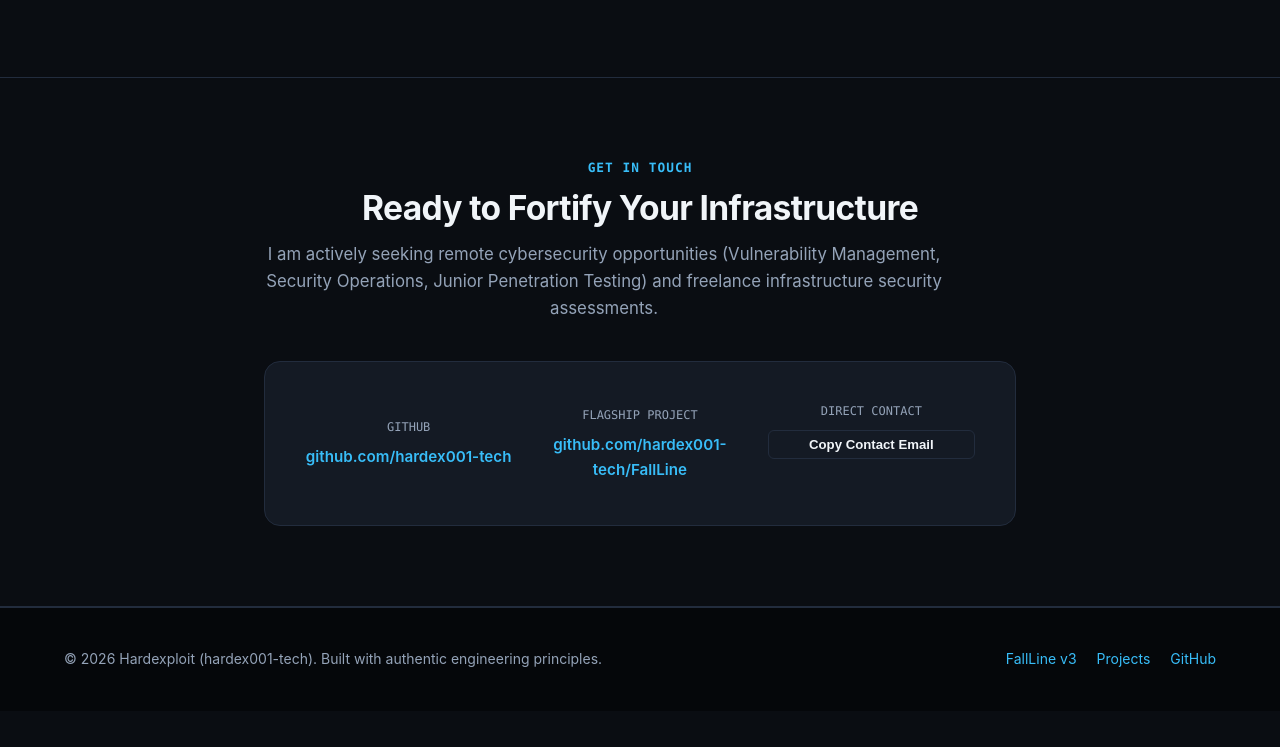
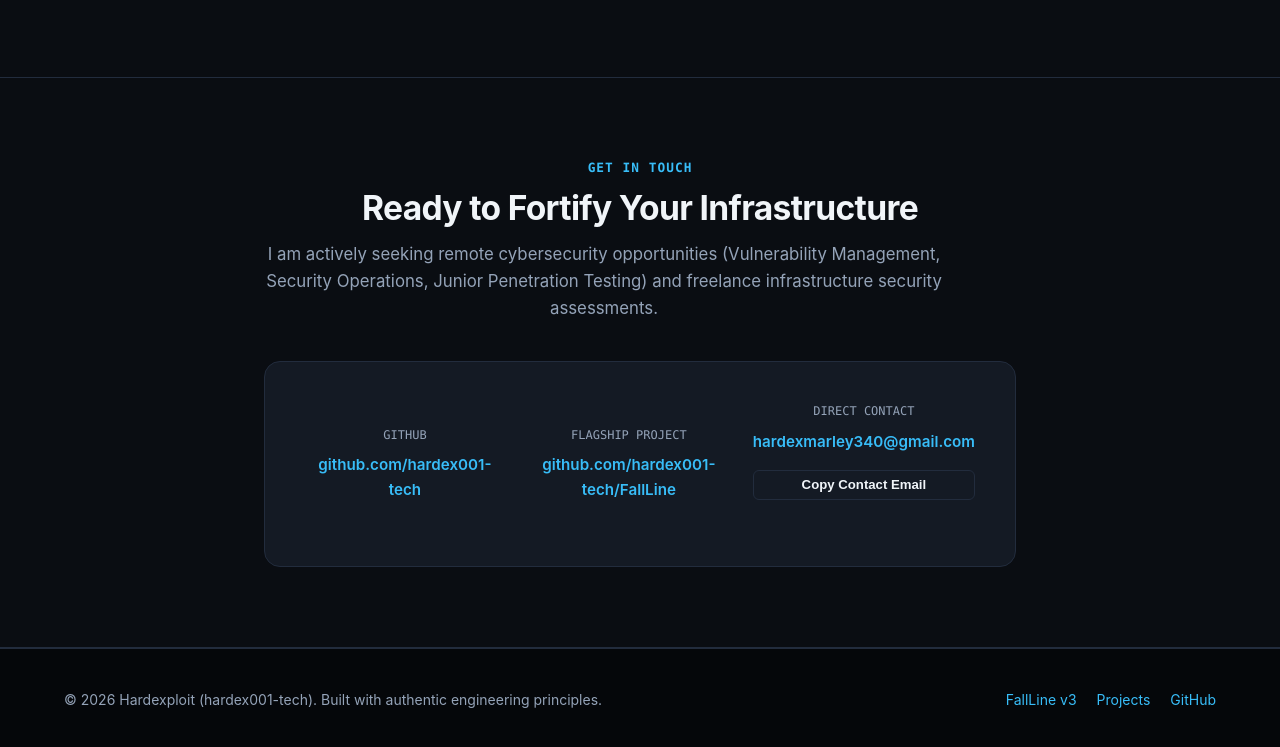
Before and after one commit to hardex001-tech/hardex001-tech.github.io, a plain HTML site: page index.html in a window 1280 px wide. Shown: the part 5016-5763 px from the top of the page. Before the commit the page ends 5727 px from the top, so only its background shows below. Drawn offline with Linux system fonts and the light colour scheme.

Commit message:
Update contact email to real hardexmarley340@gmail.com

```diff
--- a/app.js
+++ b/app.js
@@ -338,7 +338,9 @@ GitHub: https://github.com/hardex001-tech`,
   - Offensive & Recon: Nmap (-sV), Naabu, HTTPX, Nuclei, Burp Suite, Metasploit
   - Defensive Engineering: Python (FastAPI, NetworkX, AsyncIO), Linux UFW, systemd
   - Threat Intel & Standards: MITRE ATT&CK v14, CISA KEV, FIRST EPSS, OWASP Top 10
-  - Cloud Security: AWS Security Groups, S3 Block Public Access, IAM Root MFA`
+  - Cloud Security: AWS Security Groups, S3 Block Public Access, IAM Root MFA`,
+
+  contact: `Email: hardexmarley340@gmail.com\nGitHub: https://github.com/hardex001-tech`
 };
 
 function initTerminal() {
@@ -380,7 +382,7 @@ function initTerminal() {
    ========================================================================== */
 
 function copyContactEmail() {
-  const email = "hardex.security@gmail.com";
+  const email = "hardexmarley340@gmail.com";
   const feedback = document.getElementById("copy-feedback");
 
   if (navigator && navigator.clipboard && navigator.clipboard.writeText) {
--- a/index.html
+++ b/index.html
@@ -266,7 +266,10 @@
           </div>
           <div class="contact-item">
             <span class="contact-label">Direct Contact</span>
-            <button class="btn btn-secondary btn-sm" id="copy-email-btn" onclick="copyContactEmail()">
+            <a href="mailto:hardexmarley340@gmail.com" class="contact-val">
+              hardexmarley340@gmail.com
+            </a>
+            <button class="btn btn-secondary btn-sm" id="copy-email-btn" onclick="copyContactEmail()" style="margin-top: 0.5rem;">
               Copy Contact Email
             </button>
             <span id="copy-feedback" class="copy-feedback"></span>
```
